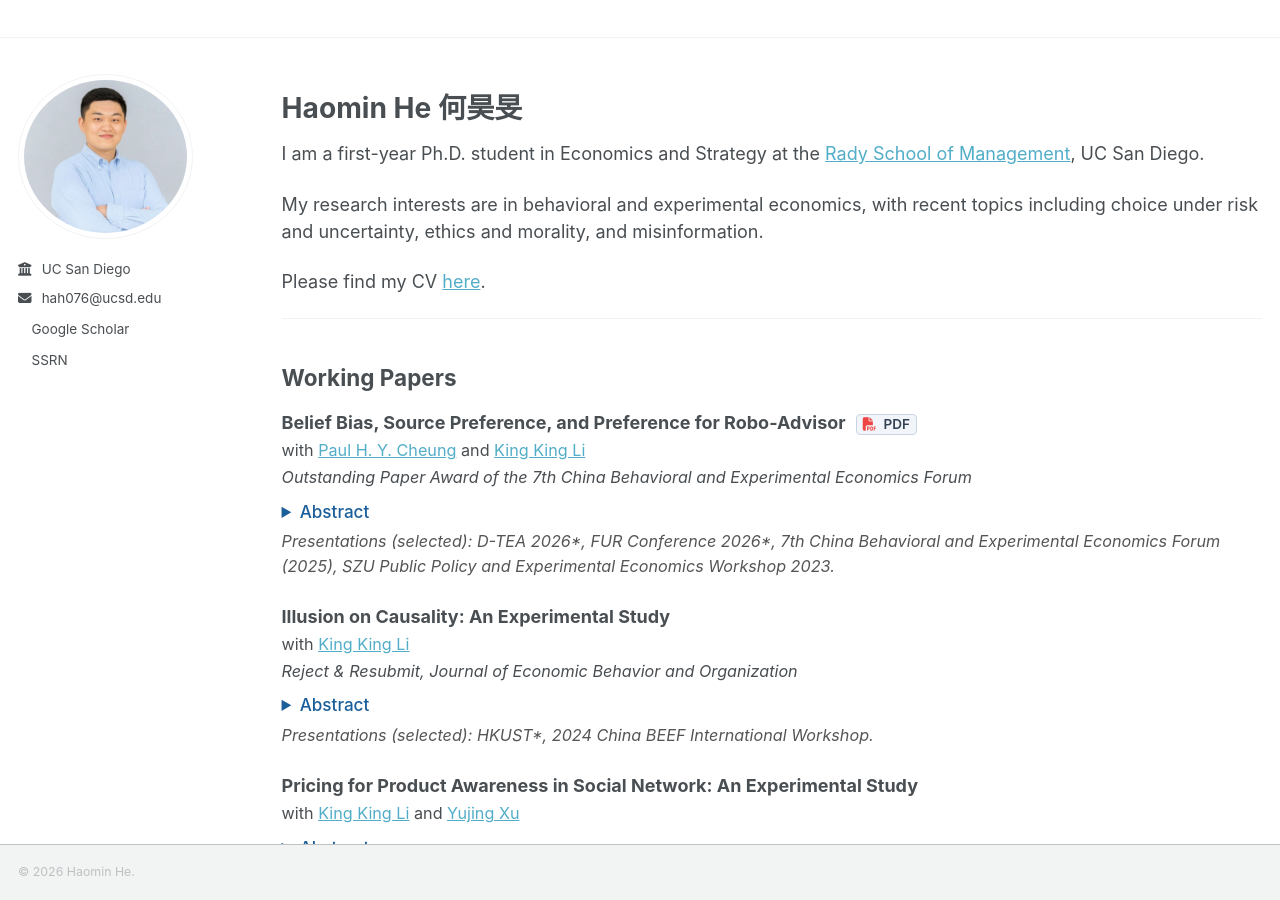
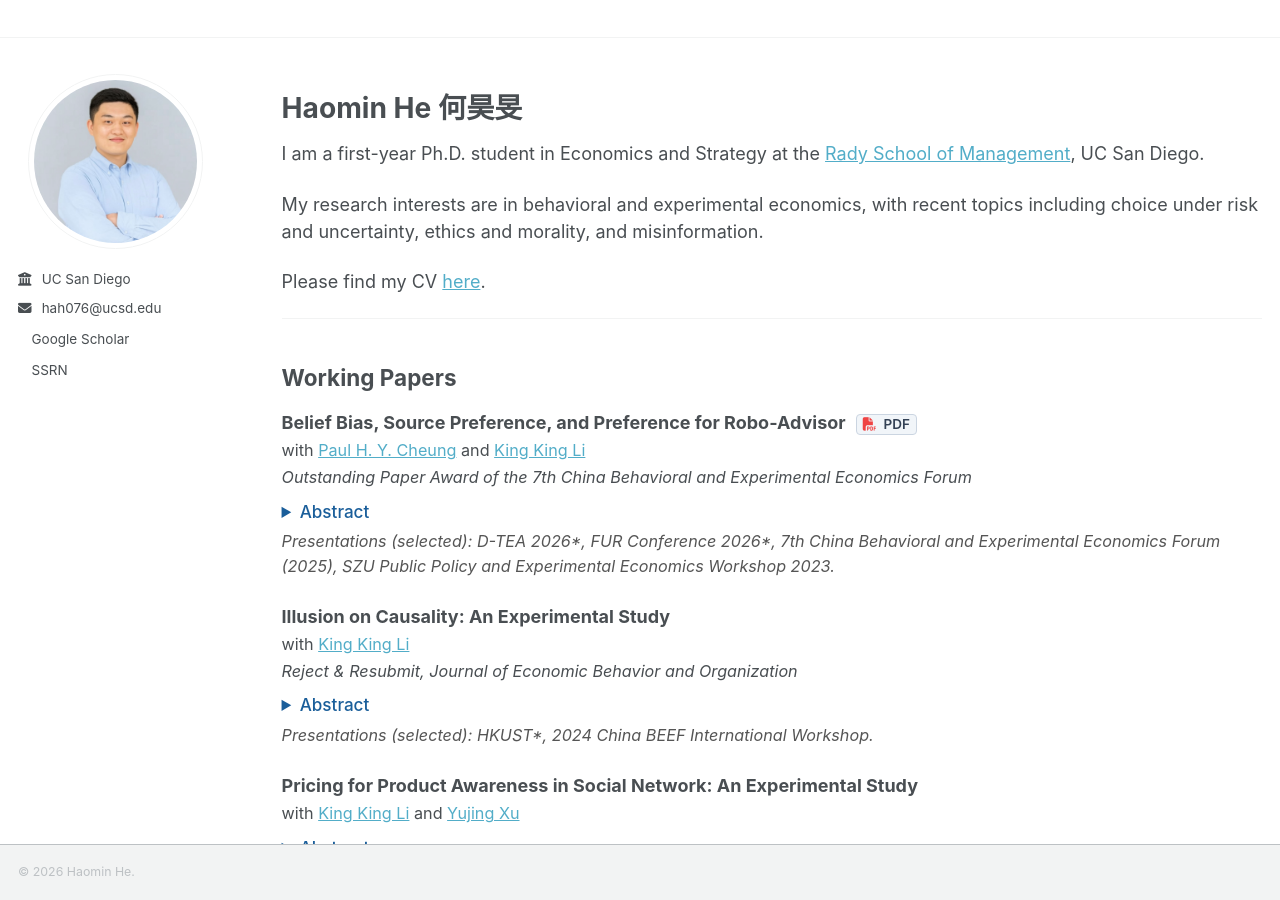
Before and after one commit to haomin-he/haomin-he.github.io, a Jekyll site: the page built from _pages/about.md, in a window 1280 px wide and 900 px high. Built offline with Jekyll 4.4.1, drawn with Linux system fonts in a browser that asks for light colours; a script bundle is joined from its source files by our own code; a style sheet for code colours, icons or effects is not loaded.

Commit message:
Update author-profile.html

```diff
--- a/_includes/author-profile.html
+++ b/_includes/author-profile.html
@@ -6,11 +6,19 @@
 
 <div itemscope itemtype="http://schema.org/Person">
 
-  <div class="author__avatar">
+  <!-- <div class="author__avatar">
     {% if author.avatar contains "://" %}
     	<img src="{{ author.avatar }}" alt="{{ author.name }}"  fetchpriority="high" />
     {% else %}
     	<img src="{{ author.avatar | prepend: "/images/" | prepend: base_path }}" class="author__avatar" alt="{{ author.name }}"  fetchpriority="high" />
+    {% endif %}
+  </div> -->
+
+  <div class="author__avatar" style="padding: 0; margin: 0 0 20px 0; background: transparent; border: none; box-shadow: none; width: 100%; max-width: 100%;">
+    {% if author.avatar contains "://" %}
+    	<img src="{{ author.avatar }}" alt="{{ author.name }}" fetchpriority="high" style="width: 100%; aspect-ratio: 1 / 1; object-fit: cover; border-radius: 50%; display: block; margin: 0 auto;" />
+    {% else %}
+    	<img src="{{ author.avatar | prepend: "/images/" | prepend: base_path }}" alt="{{ author.name }}" fetchpriority="high" style="width: 100%; aspect-ratio: 1 / 1; object-fit: cover; border-radius: 50%; display: block; margin: 0 auto;" />
     {% endif %}
   </div>
 
```
